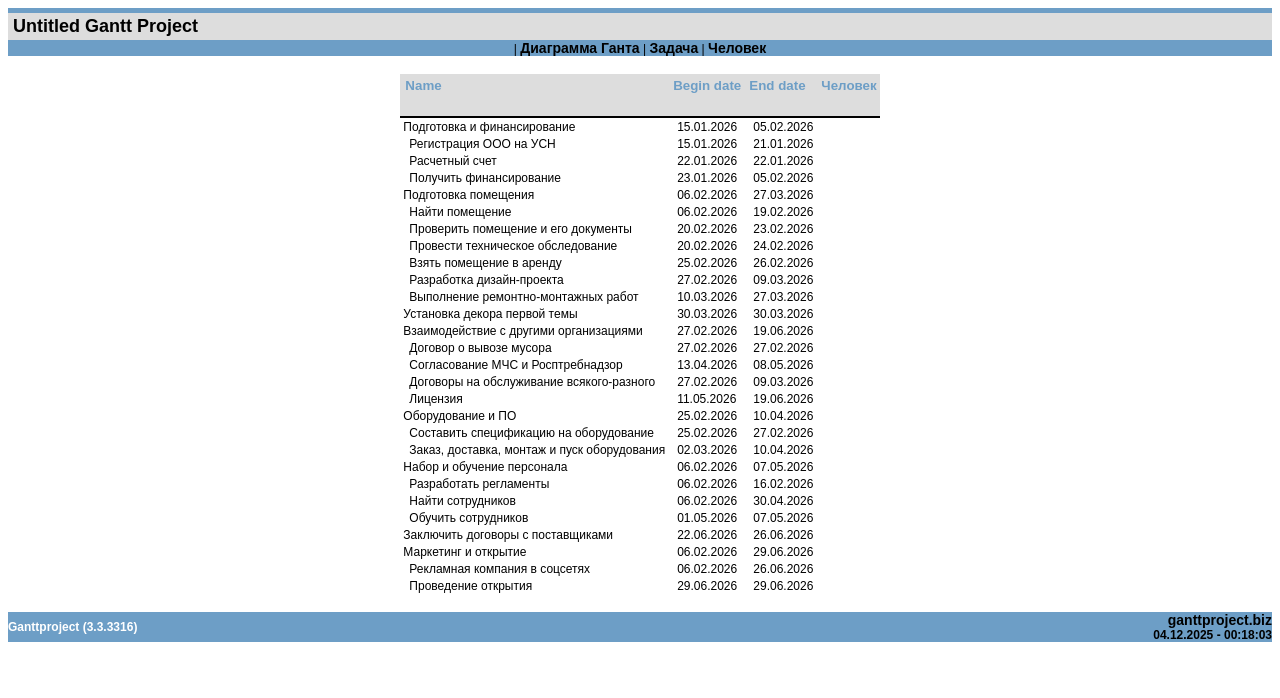
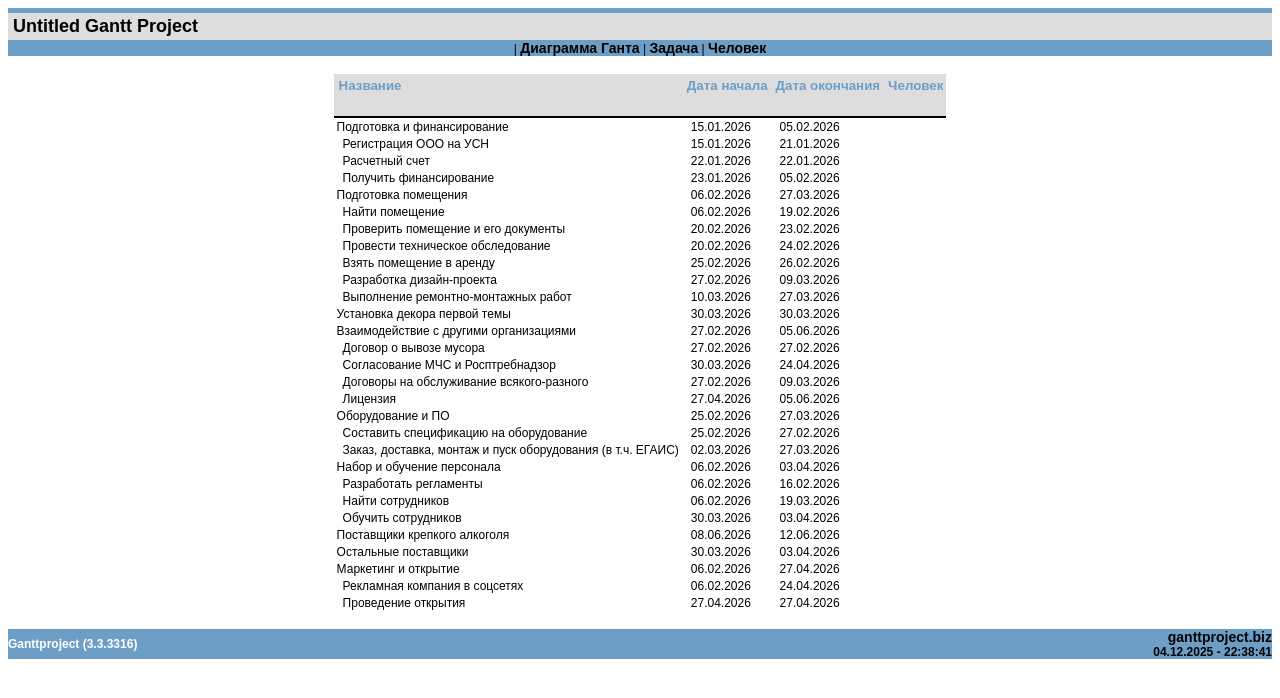
Before and after one commit to Weierstrass-function/gant, a plain HTML site: page Bar-tasks.html in a window 1280 px wide. Drawn offline with Linux system fonts and the light colour scheme.

Commit message:
Add files via upload

```diff
--- a/Bar-tasks.html
+++ b/Bar-tasks.html
@@ -188,13 +188,13 @@
         <table border="0" cellpadding="0" cellspacing="0">
             <tr>
                 <td valign="top" class="header">
-                    <h5 class="header">Name</h5>
+                    <h5 class="header">Название</h5>
                 </td>
                 <td valign="top" class="header">
-                    <h5 class="header">Begin date</h5>
+                    <h5 class="header">Дата начала</h5>
                 </td>
                 <td valign="top" class="header">
-                    <h5 class="header">End date</h5>
+                    <h5 class="header">Дата окончания</h5>
                 </td>
                 <td valign="top" class="header">
                     <h5 class="header">Человек</h5>
@@ -429,7 +429,7 @@
                 </td>
                 <td valign="top" class="cell">
                     <div style="margin:0; padding:0; padding-left:0.5em">
-                        <div style="margin: 0; padding: 0; text-align: ;">19.06.2026</div>
+                        <div style="margin: 0; padding: 0; text-align: ;">05.06.2026</div>
                     </div>
                 </td>
                 <td valign="top" class="cell"></td>
@@ -460,12 +460,12 @@
                 </td>
                 <td valign="top" class="cell">
                     <div style="margin:0; padding:0; padding-left:0.5em">
-                        <div style="margin: 0; padding: 0; text-align: ;">13.04.2026</div>
+                        <div style="margin: 0; padding: 0; text-align: ;">30.03.2026</div>
                     </div>
                 </td>
                 <td valign="top" class="cell">
                     <div style="margin:0; padding:0; padding-left:0.5em">
-                        <div style="margin: 0; padding: 0; text-align: ;">08.05.2026</div>
+                        <div style="margin: 0; padding: 0; text-align: ;">24.04.2026</div>
                     </div>
                 </td>
                 <td valign="top" class="cell"></td>
@@ -496,12 +496,12 @@
                 </td>
                 <td valign="top" class="cell">
                     <div style="margin:0; padding:0; padding-left:0.5em">
-                        <div style="margin: 0; padding: 0; text-align: ;">11.05.2026</div>
+                        <div style="margin: 0; padding: 0; text-align: ;">27.04.2026</div>
                     </div>
                 </td>
                 <td valign="top" class="cell">
                     <div style="margin:0; padding:0; padding-left:0.5em">
-                        <div style="margin: 0; padding: 0; text-align: ;">19.06.2026</div>
+                        <div style="margin: 0; padding: 0; text-align: ;">05.06.2026</div>
                     </div>
                 </td>
                 <td valign="top" class="cell"></td>
@@ -519,7 +519,7 @@
                 </td>
                 <td valign="top" class="cell">
                     <div style="margin:0; padding:0; padding-left:0.5em">
-                        <div style="margin: 0; padding: 0; text-align: ;">10.04.2026</div>
+                        <div style="margin: 0; padding: 0; text-align: ;">27.03.2026</div>
                     </div>
                 </td>
                 <td valign="top" class="cell"></td>
@@ -545,8 +545,8 @@
             <tr>
                 <td valign="top" class="cell">
                     <div style="margin:0; padding:0; padding-left:0.5em">
-                        <div style="margin: 0; padding: 0; text-align: ;">Заказ, доставка, монтаж и пуск оборудования
-                        </div>
+                        <div style="margin: 0; padding: 0; text-align: ;">Заказ, доставка, монтаж и пуск оборудования (в
+                            т.ч. ЕГАИС)</div>
                     </div>
                 </td>
                 <td valign="top" class="cell">
@@ -556,7 +556,7 @@
                 </td>
                 <td valign="top" class="cell">
                     <div style="margin:0; padding:0; padding-left:0.5em">
-                        <div style="margin: 0; padding: 0; text-align: ;">10.04.2026</div>
+                        <div style="margin: 0; padding: 0; text-align: ;">27.03.2026</div>
                     </div>
                 </td>
                 <td valign="top" class="cell"></td>
@@ -574,7 +574,7 @@
                 </td>
                 <td valign="top" class="cell">
                     <div style="margin:0; padding:0; padding-left:0.5em">
-                        <div style="margin: 0; padding: 0; text-align: ;">07.05.2026</div>
+                        <div style="margin: 0; padding: 0; text-align: ;">03.04.2026</div>
                     </div>
                 </td>
                 <td valign="top" class="cell"></td>
@@ -610,7 +610,7 @@
                 </td>
                 <td valign="top" class="cell">
                     <div style="margin:0; padding:0; padding-left:0.5em">
-                        <div style="margin: 0; padding: 0; text-align: ;">30.04.2026</div>
+                        <div style="margin: 0; padding: 0; text-align: ;">19.03.2026</div>
                     </div>
                 </td>
                 <td valign="top" class="cell"></td>
@@ -623,12 +623,12 @@
                 </td>
                 <td valign="top" class="cell">
                     <div style="margin:0; padding:0; padding-left:0.5em">
-                        <div style="margin: 0; padding: 0; text-align: ;">01.05.2026</div>
+                        <div style="margin: 0; padding: 0; text-align: ;">30.03.2026</div>
                     </div>
                 </td>
                 <td valign="top" class="cell">
                     <div style="margin:0; padding:0; padding-left:0.5em">
-                        <div style="margin: 0; padding: 0; text-align: ;">07.05.2026</div>
+                        <div style="margin: 0; padding: 0; text-align: ;">03.04.2026</div>
                     </div>
                 </td>
                 <td valign="top" class="cell"></td>
@@ -636,17 +636,35 @@
             <tr>
                 <td valign="top" class="cell">
                     <div style="margin:0; padding:0; padding-left:0em">
-                        <div style="margin: 0; padding: 0; text-align: ;">Заключить договоры с поставщиками</div>
+                        <div style="margin: 0; padding: 0; text-align: ;">Поставщики крепкого алкоголя</div>
                     </div>
                 </td>
                 <td valign="top" class="cell">
                     <div style="margin:0; padding:0; padding-left:0.5em">
-                        <div style="margin: 0; padding: 0; text-align: ;">22.06.2026</div>
+                        <div style="margin: 0; padding: 0; text-align: ;">08.06.2026</div>
                     </div>
                 </td>
                 <td valign="top" class="cell">
                     <div style="margin:0; padding:0; padding-left:0.5em">
-                        <div style="margin: 0; padding: 0; text-align: ;">26.06.2026</div>
+                        <div style="margin: 0; padding: 0; text-align: ;">12.06.2026</div>
+                    </div>
+                </td>
+                <td valign="top" class="cell"></td>
+            </tr>
+            <tr>
+                <td valign="top" class="cell">
+                    <div style="margin:0; padding:0; padding-left:0em">
+                        <div style="margin: 0; padding: 0; text-align: ;">Остальные поставщики</div>
+                    </div>
+                </td>
+                <td valign="top" class="cell">
+                    <div style="margin:0; padding:0; padding-left:0.5em">
+                        <div style="margin: 0; padding: 0; text-align: ;">30.03.2026</div>
+                    </div>
+                </td>
+                <td valign="top" class="cell">
+                    <div style="margin:0; padding:0; padding-left:0.5em">
+                        <div style="margin: 0; padding: 0; text-align: ;">03.04.2026</div>
                     </div>
                 </td>
                 <td valign="top" class="cell"></td>
@@ -664,7 +682,7 @@
                 </td>
                 <td valign="top" class="cell">
                     <div style="margin:0; padding:0; padding-left:0.5em">
-                        <div style="margin: 0; padding: 0; text-align: ;">29.06.2026</div>
+                        <div style="margin: 0; padding: 0; text-align: ;">27.04.2026</div>
                     </div>
                 </td>
                 <td valign="top" class="cell"></td>
@@ -682,7 +700,7 @@
                 </td>
                 <td valign="top" class="cell">
                     <div style="margin:0; padding:0; padding-left:0.5em">
-                        <div style="margin: 0; padding: 0; text-align: ;">26.06.2026</div>
+                        <div style="margin: 0; padding: 0; text-align: ;">24.04.2026</div>
                     </div>
                 </td>
                 <td valign="top" class="cell"></td>
@@ -695,12 +713,12 @@
                 </td>
                 <td valign="top" class="cell">
                     <div style="margin:0; padding:0; padding-left:0.5em">
-                        <div style="margin: 0; padding: 0; text-align: ;">29.06.2026</div>
+                        <div style="margin: 0; padding: 0; text-align: ;">27.04.2026</div>
                     </div>
                 </td>
                 <td valign="top" class="cell">
                     <div style="margin:0; padding:0; padding-left:0.5em">
-                        <div style="margin: 0; padding: 0; text-align: ;">29.06.2026</div>
+                        <div style="margin: 0; padding: 0; text-align: ;">27.04.2026</div>
                     </div>
                 </td>
                 <td valign="top" class="cell"></td>
@@ -716,7 +734,7 @@
             <td bgcolor="#6d9ec6" width="50%" align="right"><b><a
                         href="http://ganttproject.biz">ganttproject.biz</a></b>
                 <br>
-                <b>04.12.2025 - 00:18:03</b>
+                <b>04.12.2025 - 22:38:41</b>
             </td>
         </tr>
     </table>
```
Also changed, not shown: Bar-chart.html (+1 -1 lines), Bar-resources.html (+1 -1 lines), index.html (+1 -1 lines), Bar.png, Bar.res.png.
